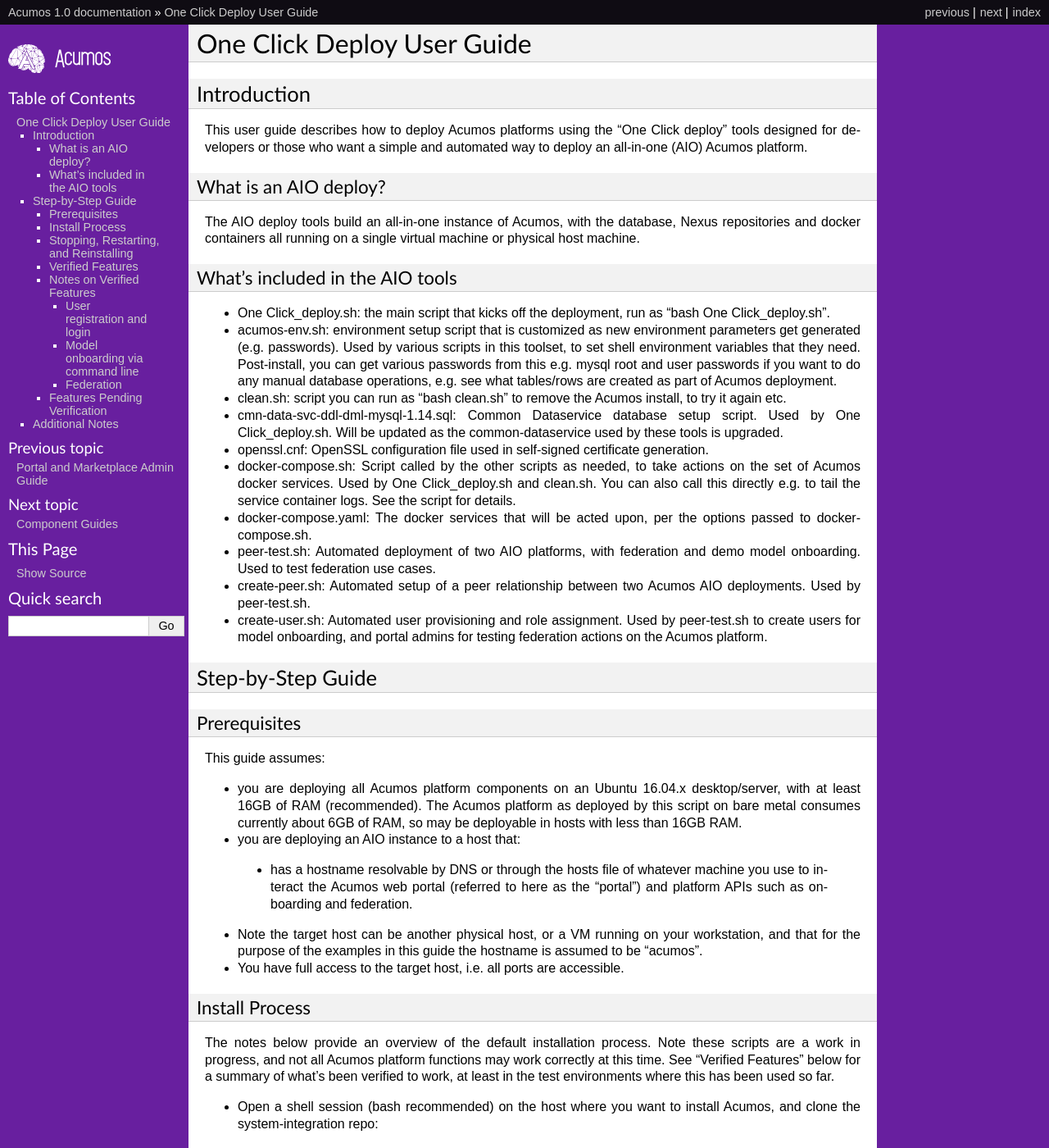
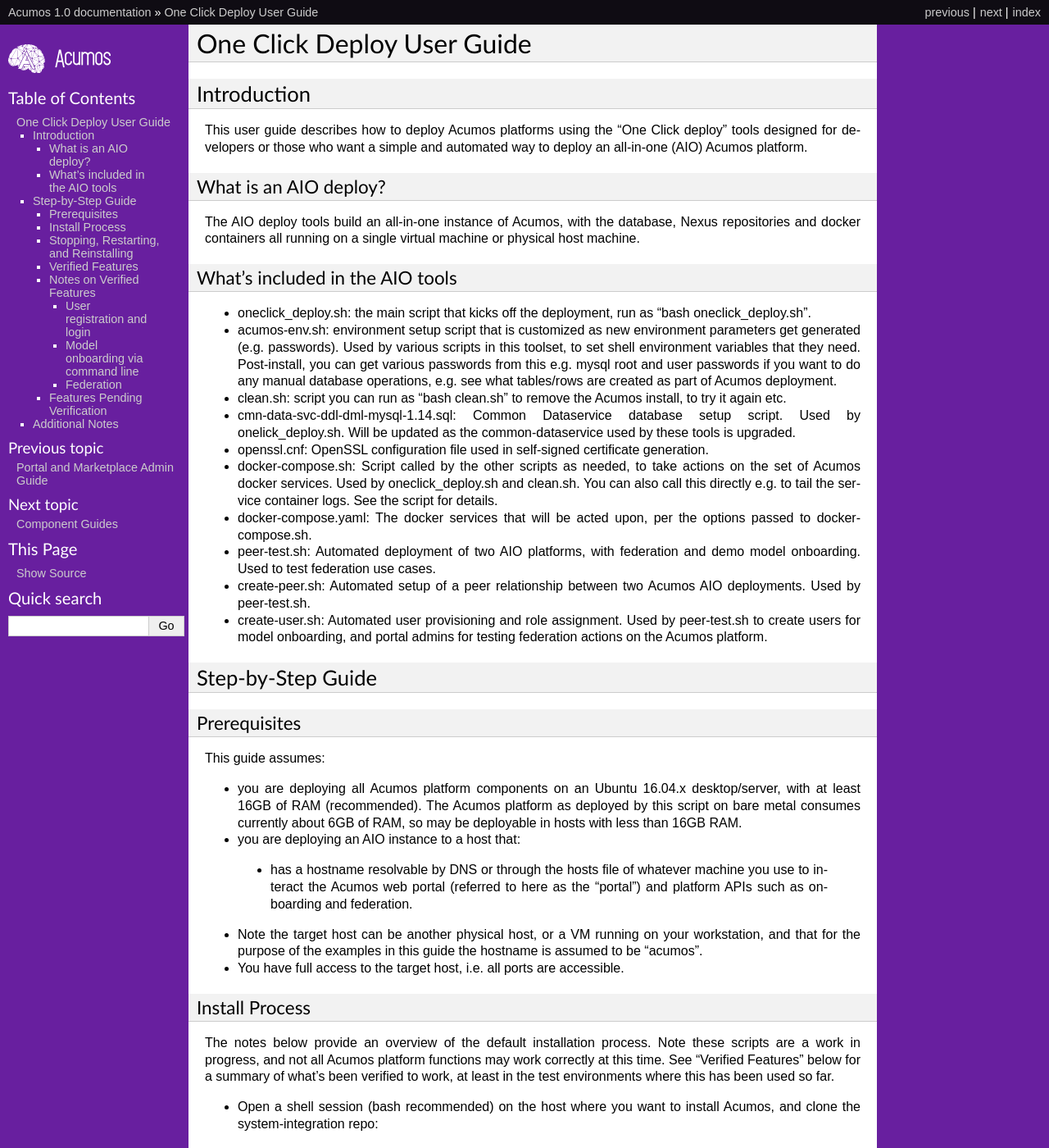
Before and after one commit to acumos/documentation, a Sphinx documentation site: the page built from docs/AcumosUser/oneclick-deploy/user-guide.rst, in a window 1280 px wide and 1400 px high. Shown: the whole window at 82% size. Built offline with Sphinx 7.4.7, drawn with Linux system fonts in a browser that asks for light colours; pages that are not in the unit, such as notebooks, are missing from menus; some of the changed text lies outside the part shown.

Commit message:
Repair script name in user guide
Change from One Click_deploy.sh to oneclick_deploy.sh

Change-Id: I7385dca85d4c1092eb99d1d6b1dec6860be0079a
Signed-off-by: Lott, Christopher (cl778h) <cl778h@att.com>

```diff
--- a/docs/AcumosUser/oneclick-deploy/user-guide.rst
+++ b/docs/AcumosUser/oneclick-deploy/user-guide.rst
@@ -36,8 +36,8 @@
 What's included in the AIO tools
 --------------------------------
 
-* One Click_deploy.sh: the main script that kicks off the deployment, run
-  as “bash One Click_deploy.sh”.
+* oneclick_deploy.sh: the main script that kicks off the deployment, run
+  as “bash oneclick_deploy.sh”.
 * acumos-env.sh: environment setup script that is customized as new
   environment parameters get generated (e.g. passwords). Used by various
   scripts in this toolset, to set shell environment variables that they need.
@@ -47,12 +47,12 @@
 * clean.sh: script you can run as “bash clean.sh” to remove the Acumos install,
   to try it again etc.
 * cmn-data-svc-ddl-dml-mysql-1.14.sql: Common Dataservice database setup script.
-  Used by One Click_deploy.sh. Will be updated as the common-dataservice used by
+  Used by onelick_deploy.sh. Will be updated as the common-dataservice used by
   these tools is upgraded.
 * openssl.cnf: OpenSSL configuration file used in self-signed certificate
   generation.
 * docker-compose.sh: Script called by the other scripts as needed, to take
-  actions on the set of Acumos docker services. Used by One Click_deploy.sh and
+  actions on the set of Acumos docker services. Used by oneclick_deploy.sh and
   clean.sh. You can also call this directly e.g. to tail the service container
   logs. See the script for details.
 * docker-compose.yaml: The docker services that will be acted upon, per the
@@ -100,7 +100,7 @@
  * git clone https://gerrit.acumos.org/r/system-integration
 
 * In the system-integration/AIO folder, run the following command:
- * bash One Click_deploy.sh
+ * bash oneclick_deploy.sh
  * The deployment will take 5-20 minutes depending upon whether you have run
    this command before, and thus docker has already downloaded the Acumos docker
    images. That will speed up subsequent re-deploys.
@@ -151,7 +151,7 @@
 using the sequence below:
 
 * bash clean.sh
-* bash One Click_deploy.sh
+* bash oneclick_deploy.sh
 
 Verified Features
 -----------------
@@ -186,7 +186,7 @@
 Federation
 ..........
 
-One Click_deploy.sh will automatically create a "self" peer as required by the
+oneclick_deploy.sh will automatically create a "self" peer as required by the
 federation-gateway.
 
 If you want to deploy two Acumos AIO instances to test federation, see these
```
